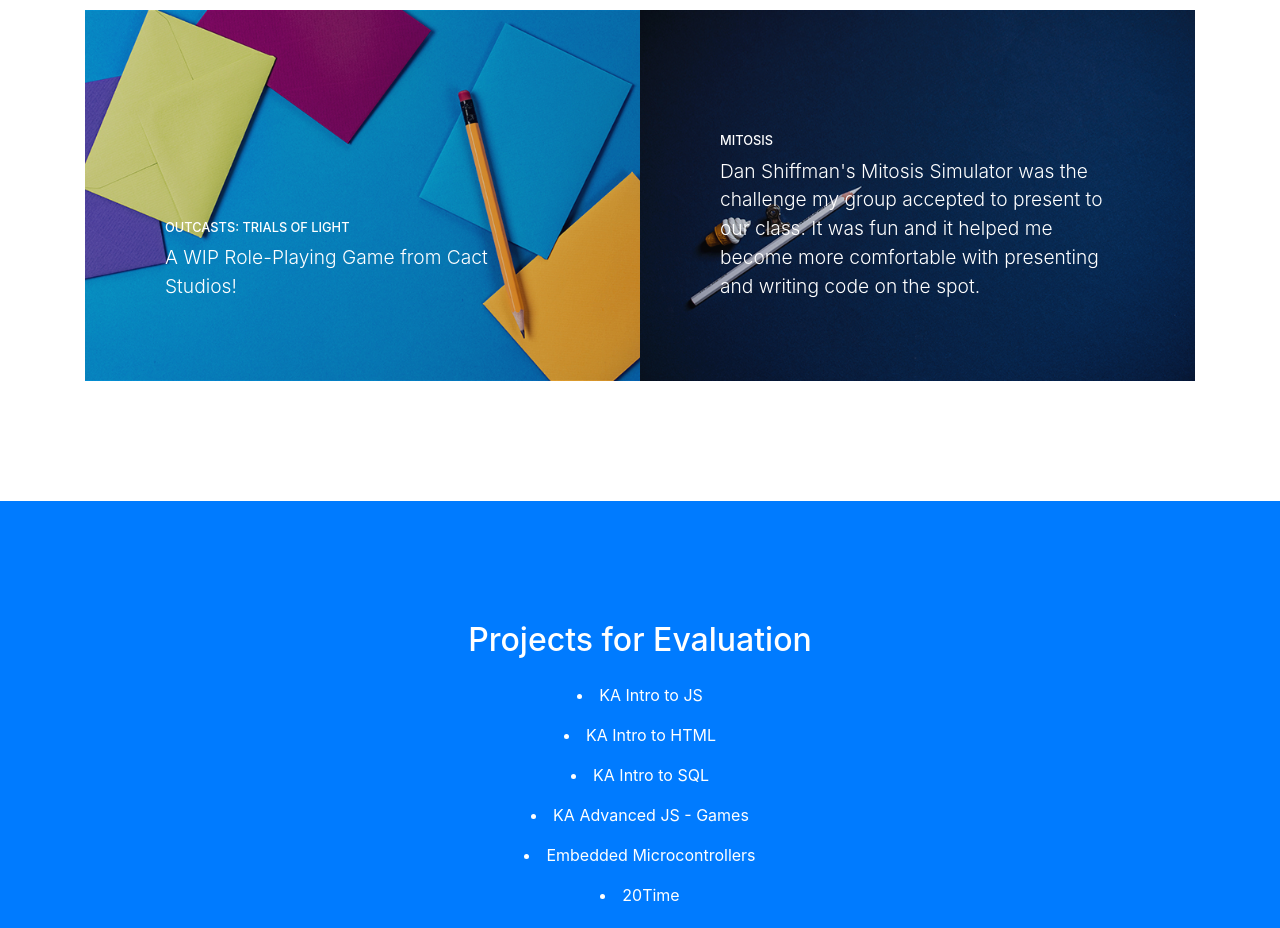
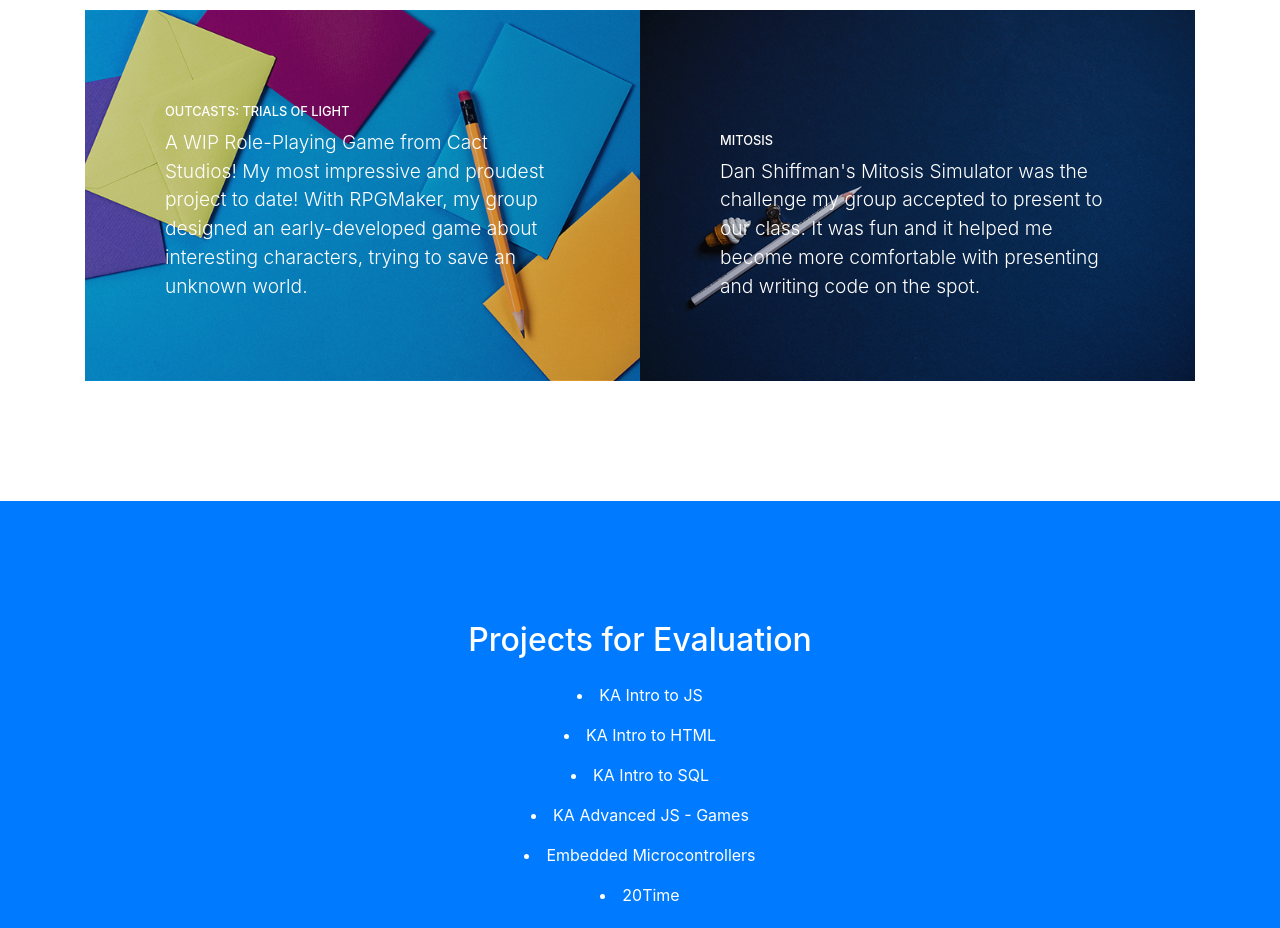
Before and after one commit to cgrad1/cgrad1.github.io, a website with bundled scripts: page index.html in a window 1280 px wide. Shown: the part 2000-2928 px from the top of the page. Built offline with nearby package versions, Linux system fonts and the light colour scheme.

Commit message:
Update index.html

```diff
--- a/index.html
+++ b/index.html
@@ -137,7 +137,7 @@
               <span class="caption">
                 <span class="caption-content">
                   <h2>Outcasts: Trials of Light</h2>
-                  <p class="mb-0">A WIP Role-Playing Game from Cact Studios!</p>
+                  <p class="mb-0">A WIP Role-Playing Game from Cact Studios! My most impressive and proudest project to date! With RPGMaker, my group designed an early-developed game about interesting characters, trying to save an unknown world. </p>
                 </span>
               </span>
               <img class="img-fluid" src="img/portfolio-1.jpg" alt="">
```
